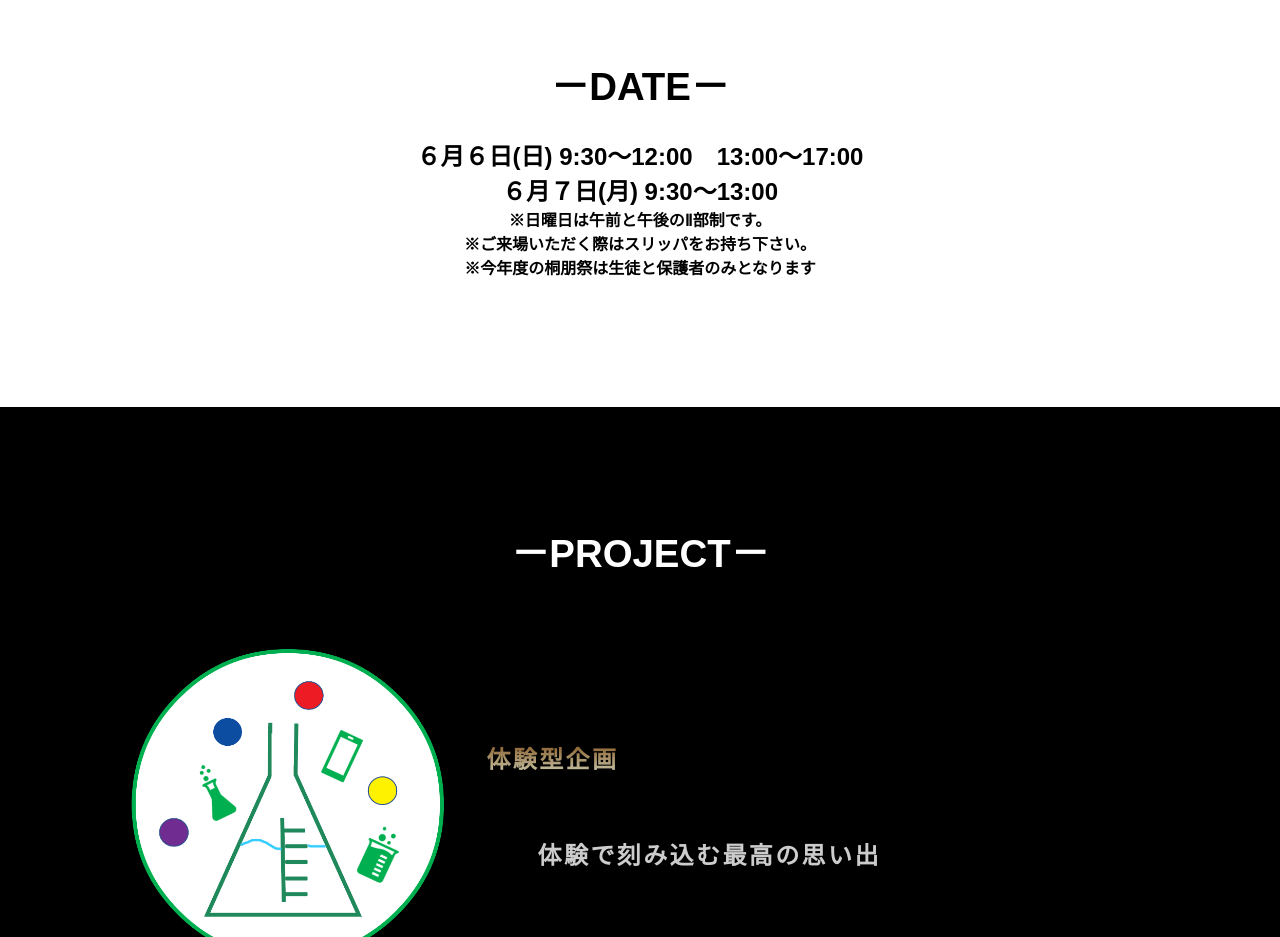
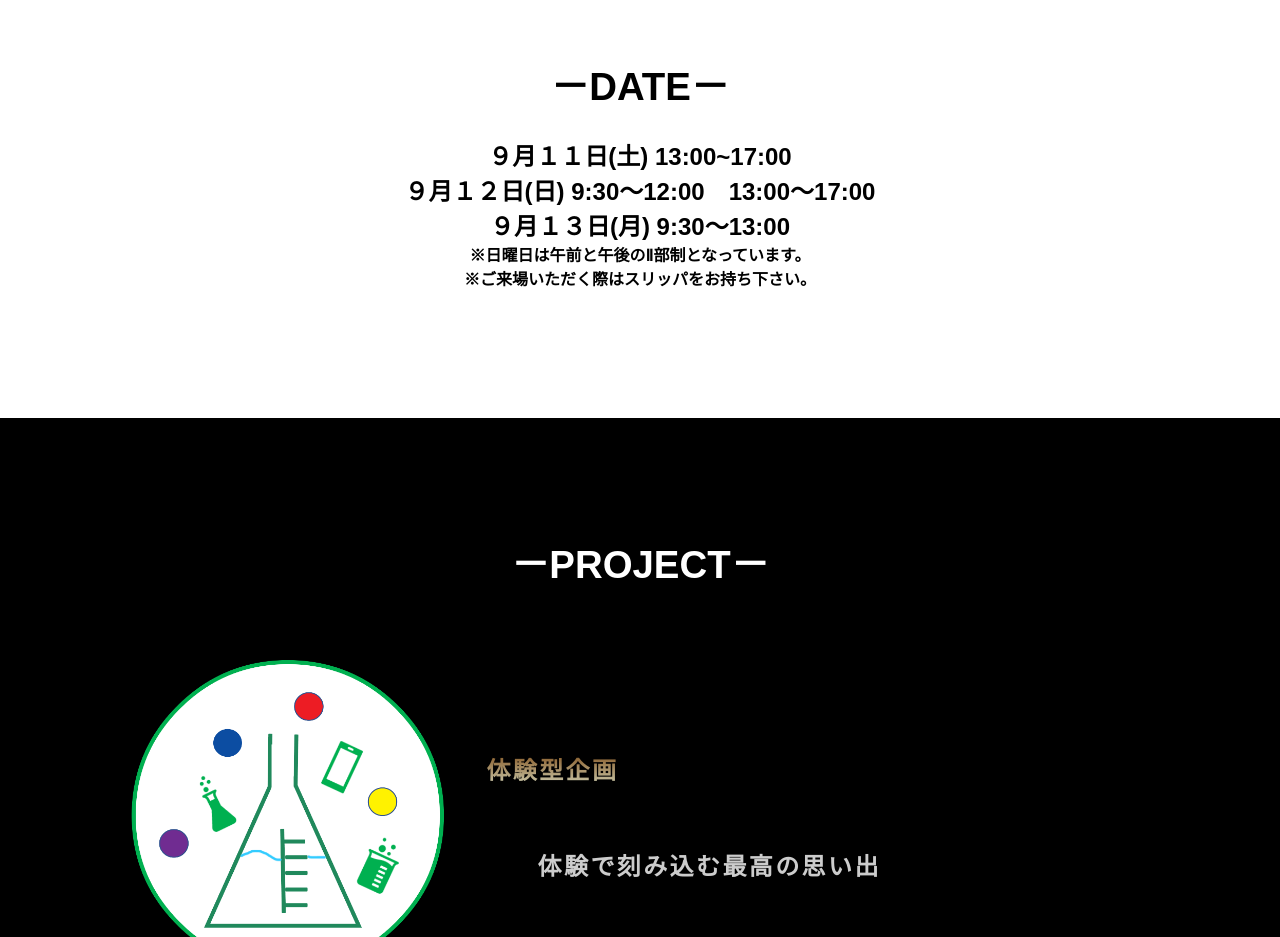
Before and after one commit to toho-festival/website-2021, a Next.js app: page / in a window 1280 px wide. Shown: the part 940-1877 px from the top of the page. Built offline with nearby package versions, Linux system fonts and the light colour scheme.

Commit message:
change-latest-schedule
日付を最新のものにしました。

```diff
--- a/src/components/Main/date.tsx
+++ b/src/components/Main/date.tsx
@@ -6,16 +6,19 @@ const Dating: FC = () =>{
       <Layout>
           <Date>
             <Detail>
-              ６月６日(日) 9:30～12:00　13:00～17:00
+              ９月１１日(土) 13:00~17:00
             </Detail>
             <Detail>
-              ６月７日(月) 9:30～13:00
+              ９月１２日(日) 9:30～12:00　13:00～17:00
+            </Detail>
+            <Detail>
+              ９月１３日(月) 9:30～13:00
             </Detail>
           </Date>
           <Note>
-            <Annotation>※日曜日は午前と午後のⅡ部制です。</Annotation>
+            <Annotation>※日曜日は午前と午後のⅡ部制となっています。</Annotation>
             <Annotation>※ご来場いただく際はスリッパをお持ち下さい。</Annotation>
-            <Annotation>※今年度の桐朋祭は生徒と保護者のみとなります</Annotation>
+            {/* <Annotation>※今年度の桐朋祭は生徒と保護者のみとなります</Annotation> */}
           </Note>
       </Layout>
     );
@@ -25,7 +28,7 @@ const Layout = styled.div`
 
 `;
 
-const Date = styled.time`
+const Date = styled.span`
   background-color: white;
   font-size: 24px;
   text-align: center;
@@ -35,7 +38,6 @@ const Date = styled.time`
 `;
 
 const Detail = styled.p`
-
 `;
 
 const Note = styled.data`
@@ -47,7 +49,6 @@ const Note = styled.data`
 `;
 
 const Annotation = styled.p`
-
 `;
 
 export default Dating;
```
